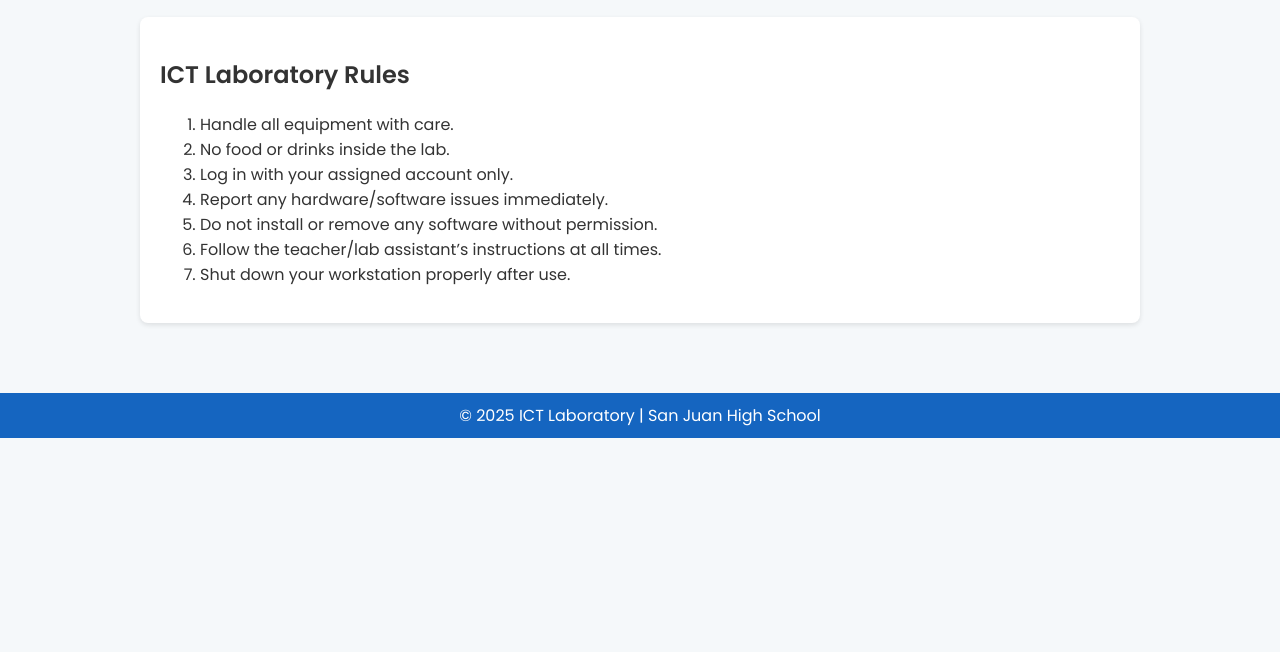
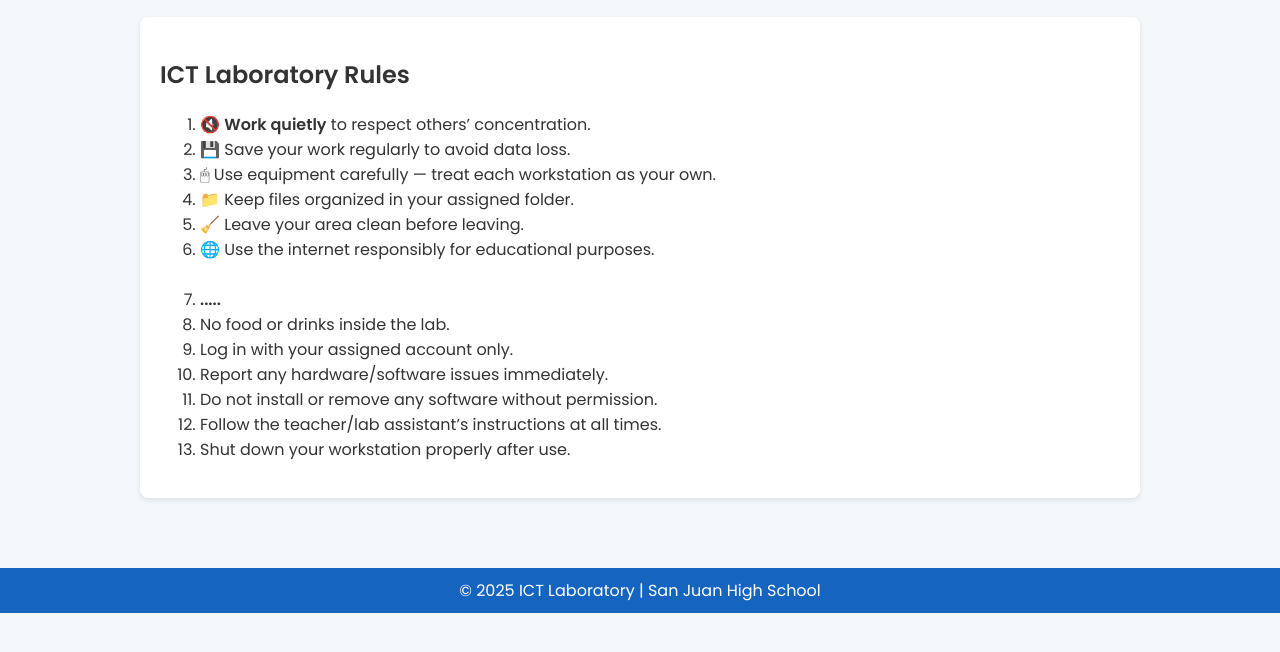
Before and after one commit to ictlab-sjhs/sjhs-ictlab, a plain HTML site: page rules.html in a window 1280 px wide. Shown: the part 144-796 px from the top of the page. Drawn offline with Linux system fonts and the light colour scheme.

Commit message:
Update rules.html

```diff
--- a/rules.html
+++ b/rules.html
@@ -24,12 +24,20 @@
     <div class="card">
         <h2>ICT Laboratory Rules</h2>
         <ol>
-            <li>Handle all equipment with care.</li>
+                            <li>🔇 <strong>Work quietly</strong> to respect others’ concentration.</li>
+    <li>💾 Save your work regularly to avoid data loss.</li>
+    <li>🖱 Use equipment carefully — treat each workstation as your own.</li>
+    <li>📁 Keep files organized in your assigned folder.</li>
+    <li>🧹 Leave your area clean before leaving.</li>
+    <li>🌐 Use the internet responsibly for educational purposes.</li>
+<br>
+          <li> <strong>.....</strong></li>
             <li>No food or drinks inside the lab.</li>
             <li>Log in with your assigned account only.</li>
             <li>Report any hardware/software issues immediately.</li>
             <li>Do not install or remove any software without permission.</li>
             <li>Follow the teacher/lab assistant’s instructions at all times.</li>
+
             <li>Shut down your workstation properly after use.</li>
         </ol>
     </div>
```
